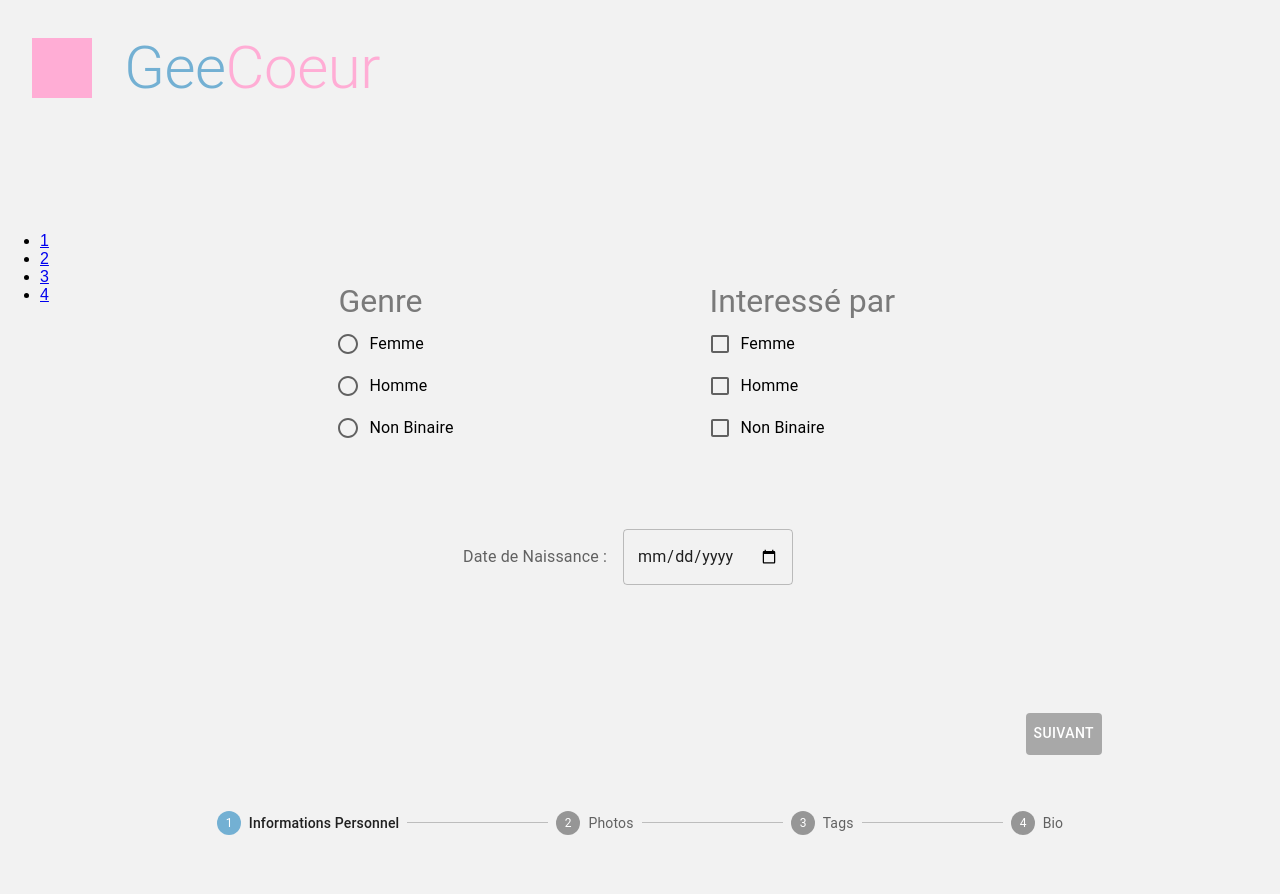
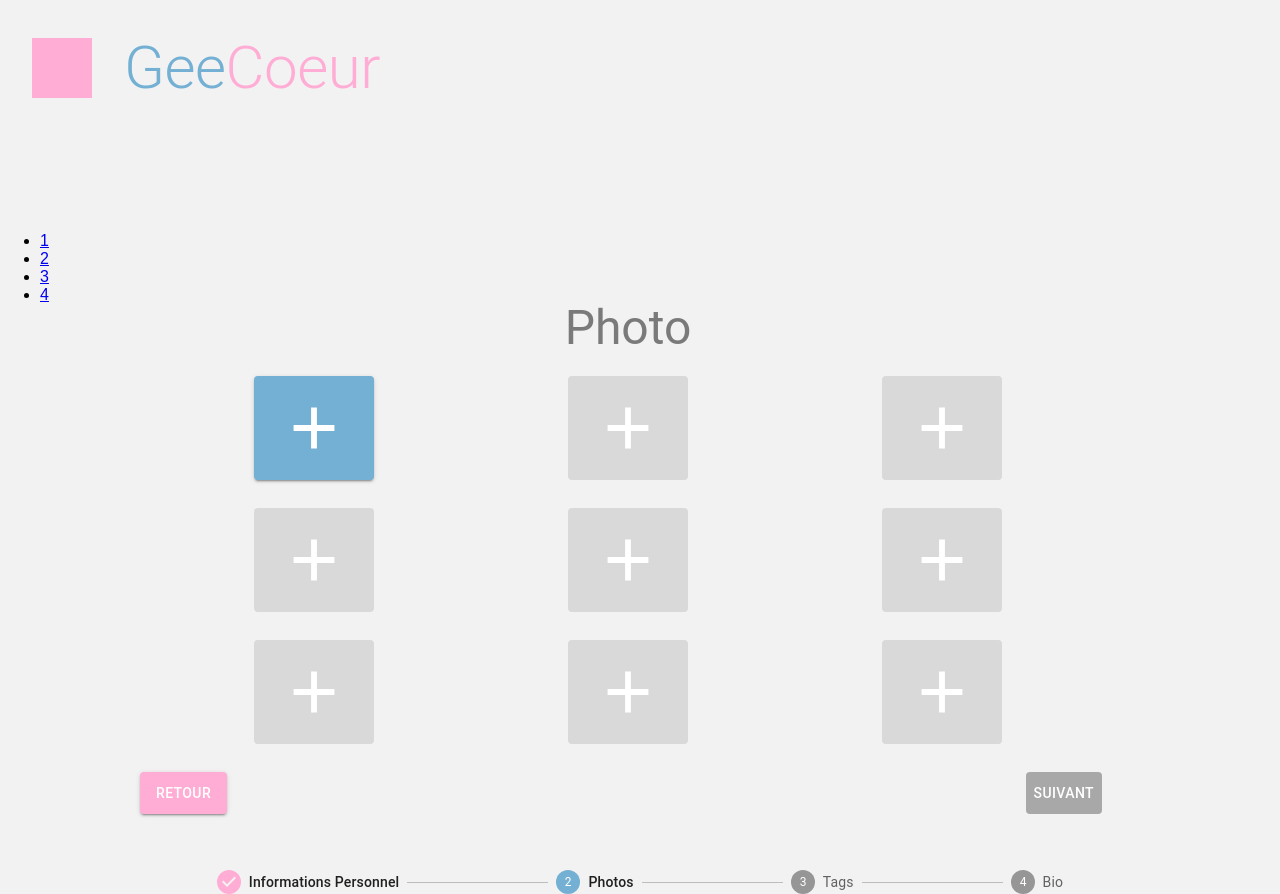
Before and after one commit to edepauw/Matcha, a React (Create React App) app in the folder client/: page /create/account in a window 1280 px wide. Before the commit the page ends 835 px from the top, so only its background shows below. Built offline with nearby package versions, Linux system fonts and the light colour scheme.

Commit message:
page photo in progress

```diff
--- a/client/src/page/CreationAccountPage.js
+++ b/client/src/page/CreationAccountPage.js
@@ -18,11 +18,12 @@ import {
     FormGroup
 }
     from '@mui/material';
+import AddIcon from '@mui/icons-material/Add';
 
 function CreationAccountPage() {
 
     const steps = ['Informations Personnel', 'Photos', 'Tags', 'Bio'];
-    const [activeStep, setActiveStep] = useState(0);
+    const [activeStep, setActiveStep] = useState(1);
     const [valueGender, setValueGender] = useState('');
     const [valueDate, setValueDate] = useState('');
     var user = {
@@ -129,7 +130,25 @@ function CreationAccountPage() {
                     : activeStep === 1 ?
 
                         <Grid container columns={12} spacing={2} className={'Photo'}>
-                            <Grid item xs={12} sm={12} md={12} className={'Photo'}>
+                            <Grid item xs={12} sm={12} md={12} className={'PhotoGridTitle'}>
+                                <Typography variant='h5' id="demo-radio" className={'TitlePhoto'}>Photo</Typography>
+                            </Grid>
+                            <Grid item xs={12} sm={12} md={12} className={'PhotoGridTitle'}>
+                                <Grid item xs={3} sm={3} md={3} className={'PhotoGrid'}>
+                                    <Button variant="contained" className={'ButtonPhotoPP'}><AddIcon className={'AddIcon'}/></Button>
+                                    <Button variant="outlined" className={'ButtonPhoto'}><AddIcon className={'AddIcon'}/></Button>
+                                    <Button variant="outlined" className={'ButtonPhoto'}><AddIcon className={'AddIcon'}/></Button>
+                                </Grid>
+                                <Grid item xs={3} sm={3} md={3} className={'PhotoGrid'}>
+                                    <Button variant="outlined" className={'ButtonPhoto'}><AddIcon className={'AddIcon'}/></Button>
+                                    <Button variant="outlined" className={'ButtonPhoto'}><AddIcon className={'AddIcon'}/></Button>
+                                    <Button variant="outlined" className={'ButtonPhoto'}><AddIcon className={'AddIcon'}/></Button>
+                                </Grid>
+                                <Grid item xs={3} sm={3} md={3} className={'PhotoGrid'}>
+                                    <Button variant="outlined" className={'ButtonPhoto'}><AddIcon className={'AddIcon'}/></Button>
+                                    <Button variant="outlined" className={'ButtonPhoto'}><AddIcon className={'AddIcon'}/></Button>
+                                    <Button variant="outlined" className={'ButtonPhoto'}><AddIcon className={'AddIcon'}/></Button>
+                                </Grid>
                             </Grid>
                         </Grid>
 
--- a/client/src/styles/CreationAccountPage.css
+++ b/client/src/styles/CreationAccountPage.css
@@ -82,3 +82,48 @@
 .css-1u4zpwo-MuiSvgIcon-root-MuiStepIcon-root.Mui-completed {
     color: #FFADD5!important;
 }
+
+.TitlePhoto {
+    font-size: 3em!important;
+    color : #7A7A7A;
+}
+
+.PhotoGrid {
+    display: flex;
+    flex-direction: column!important;
+    align-items: center;
+}
+
+.Photo {
+    display: flex;
+    /* justify-content: center;
+    align-items: center;
+    margin: auto; */
+}
+
+.PhotoGridTitle {
+    display: flex;
+    justify-content: center;
+    align-items: center;
+}
+
+.ButtonPhotoPP {
+    background-color: #73B0D3!important;
+    width: 120px;
+    height: 104px;
+    margin-bottom: 2em!important;
+}
+
+.ButtonPhoto {
+    background-color: #D9D9D9!important;
+    width: 120px;
+    height: 104px;
+    border: none!important;
+    margin-bottom: 2em!important;
+}
+
+.AddIcon {
+    color: white!important;
+    width: 78px!important;
+    height: 70px!important;
+}
```
